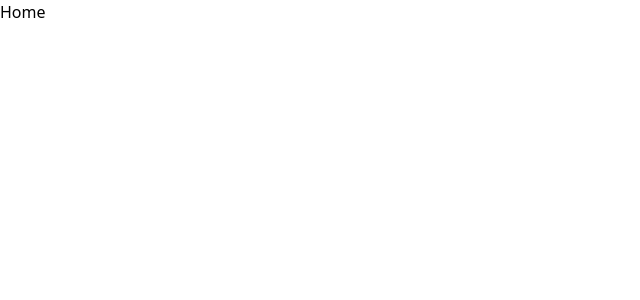
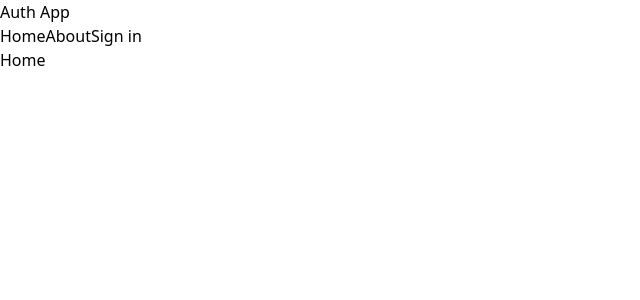
Before and after one commit to danny244/mern-auth_, a React (Vite) app in the folder client/: page / in a window 1280 px wide. Shown: the top 300 px of the page, without its empty margins (0-640 px from the left). Built offline with nearby package versions, Linux system fonts and the light colour scheme.

Commit message:
Created header component and imported it into app.js

```diff
--- a/client/src/App.jsx
+++ b/client/src/App.jsx
@@ -1,19 +1,23 @@
-import { Routes, Route } from 'react-router-dom'
-import Home from './pages/Home'
-import About from './pages/About'
-import Signup from './pages/Signup'
-import Signin from './pages/Signin'
-import Profile from './pages/Profile'
+import { Routes, Route } from "react-router-dom";
+import Home from "./pages/Home";
+import About from "./pages/About";
+import Signup from "./pages/Signup";
+import Signin from "./pages/Signin";
+import Profile from "./pages/Profile";
+import Header from "./components/Header";
 
 function App() {
   return (
-    <Routes>
-      <Route path='/' element={<Home />} />
-      <Route path='/about' element={<About />} />
-      <Route path='/sign-up' element={<Signup />} />
-      <Route path='/sign-in' element={<Signin />} />
-      <Route path='/profile' element={<Profile />} />
-    </Routes>
-  )
+    <>
+      <Header />
+      <Routes>
+        <Route path="/" element={<Home />} />
+        <Route path="/about" element={<About />} />
+        <Route path="/sign-up" element={<Signup />} />
+        <Route path="/sign-in" element={<Signin />} />
+        <Route path="/profile" element={<Profile />} />
+      </Routes>
+    </>
+  );
 }
-export default App
+export default App;
--- /dev/null
+++ b/client/src/components/Header.jsx
@@ -0,0 +1,17 @@
+import { Link } from "react-router-dom"
+
+function Header() {
+  return (
+    <header className='bg-slate-200'>
+      <div className="flex justify-between items-center max-w-6xl mx-auto p-3">
+        <h1 className="font-bold">Auth App</h1>
+        <ul className="flex gap-4">
+          <Link to="/">Home</Link>
+          <Link to="/about">About</Link>
+          <Link to="/sign-in">Sign in</Link>
+        </ul>
+      </div>
+    </header>
+  )
+}
+export default Header
```
